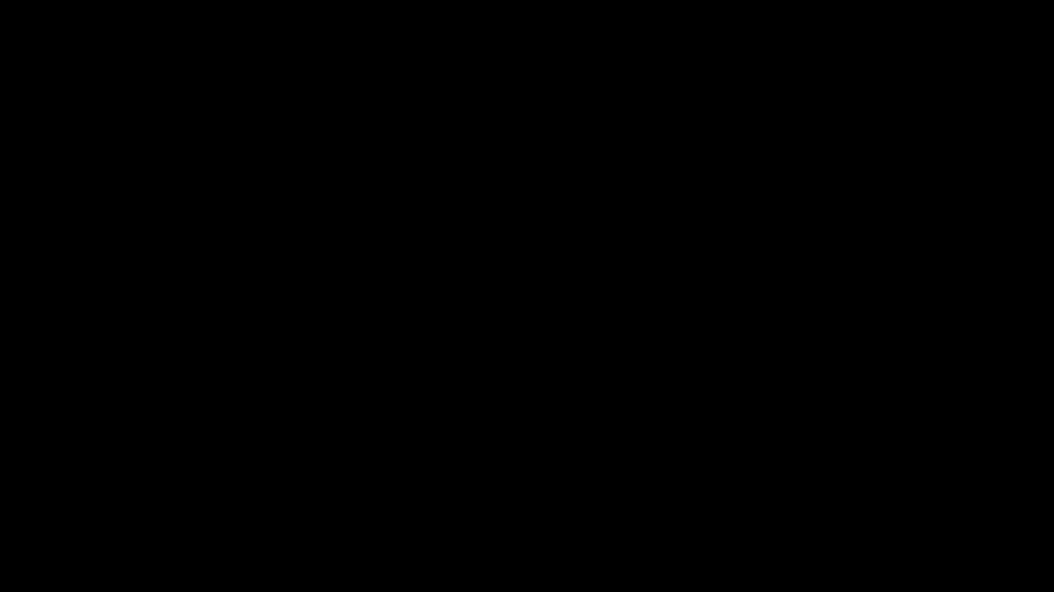
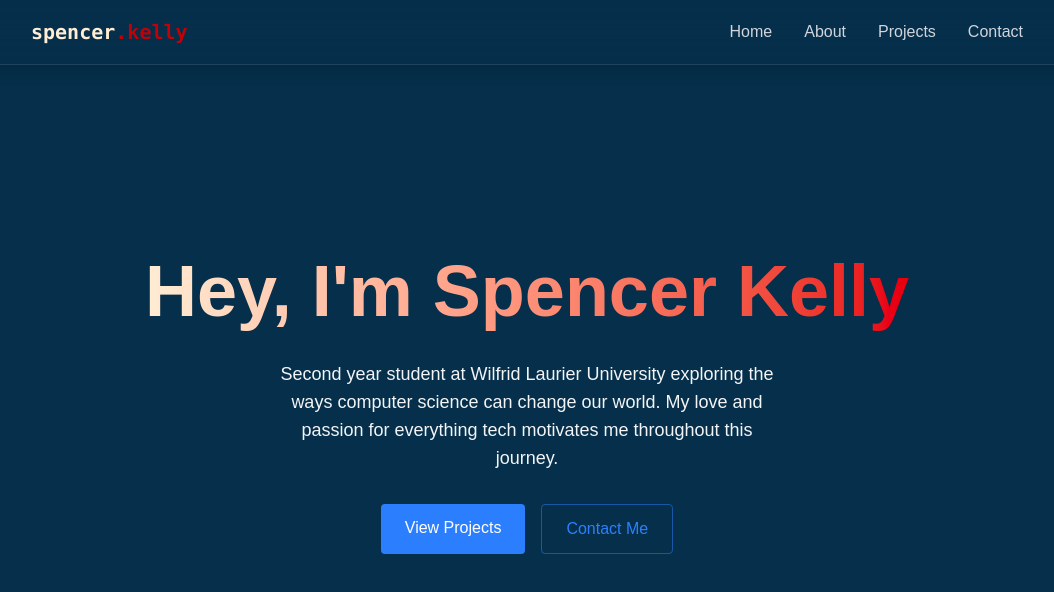
Before and after one commit to Flapjacck/React-Portfolio, a React (Vite) app: page / in a window 1280 px wide. Shown: the top 592 px of the page, without its empty margins (113-1167 px from the left). Built offline with nearby package versions, Linux system fonts and the light colour scheme.

Commit message:
Added navbar and home page components

```diff
--- a/src/App.tsx
+++ b/src/App.tsx
@@ -1,9 +1,12 @@
 import { useState } from "react";
 import { LoadingScreen } from "./components/LoadingScreen";
+import { Navbar } from "./components/Navbar";
+import { Home } from "./components/sections/Home";
 import './App.css'
 
 const App = () => {
   const [isLoaded, setIsLoaded] = useState(false);
+  const [menuOpen, setMenuOpen] = useState(false);
 
   return (
     <>
@@ -11,8 +14,10 @@ const App = () => {
       <div
         className={`min-h-screen transition-opacity duration-700 ${
           isLoaded ? "opacity-100" : "opacity-0"
-        } bg-black text-gray-100`}
+        } bg-sky-950 text-gray-100`}
       >
+        <Navbar menuOpen={menuOpen} setMenuOpen={setMenuOpen} />
+        <Home />
       </div>
     </>
   )
--- a/src/components/LoadingScreen.tsx
+++ b/src/components/LoadingScreen.tsx
@@ -6,7 +6,7 @@ interface LoadingScreenProps {
 
 export const LoadingScreen = ({ onComplete }: LoadingScreenProps) => {
   const [text, setText] = useState("");
-  const fullText = "<Hello Wolrd />";
+  const fullText = "<Welcome! />";
 
   useEffect(() => {
     let index = 0;
@@ -27,13 +27,13 @@ export const LoadingScreen = ({ onComplete }: LoadingScreenProps) => {
   }, [onComplete]);
 
   return (
-    <div className="fixed inset-0 z-50 bg-black text-gray-100 flex flex-col items-center justify-center">
+    <div className="fixed inset-0 z-50 bg-sky-950 text-orange-100 flex flex-col items-center justify-center">
       <div className="mb-4 text-4xl font-mono font-bold">
         {text} <span className="animate-blink ml-1"> | </span>
       </div>
 
-      <div className="w-[200px] h-[2px] bg-gray-800 rounded relative overflow-hidden">
-        <div className="w-[40%] h-full bg-blue-500 shadow-[0_0_15px_#3b82f6] animate-loading-bar"></div>
+      <div className="w-[200px] h-[2px] bg-sky-950 rounded relative overflow-hidden">
+        <div className="w-[40%] h-full bg-red-700 shadow-[0_0_15px_#3b82f6] animate-loading-bar"></div>
       </div>
     </div>
   );
--- /dev/null
+++ b/src/components/Navbar.tsx
@@ -0,0 +1,62 @@
+import { useEffect } from "react";
+
+interface NavbarProps {
+  menuOpen: boolean;
+  setMenuOpen: (open: boolean) => void;
+}
+
+export const Navbar = ({ menuOpen, setMenuOpen }: NavbarProps) => {
+  useEffect(() => {
+    document.body.style.overflow = menuOpen ? "hidden" : "";
+  }, [menuOpen]);
+  return (
+    <nav className="fixed top-0 w-full z-40 bg-[rgba(10, 10, 10, 0.8)] backdrop-blur-lg border-b border-white/10 shadow-lg">
+      <div className="max-w-5xl mx-auto px-4">
+        <div className="flex justify-between items-center h-16">
+          <a href="#home" className="font-mono text-xl font-bold text-orange-100">
+            {" "}
+            spencer<span className="text-red-700">.kelly</span>{" "}
+          </a>
+
+          <div
+            className="w-7 h-5 relative cursor-pointer z-40 md:hidden"
+            onClick={() => setMenuOpen(!menuOpen)}
+          >
+            &#9776;
+          </div>
+
+          <div className="hidden md:flex items-center space-x-8">
+            <a
+              href="#home"
+              className="text-gray-300 hove:text-white transition-colors"
+            >
+              {" "}
+              Home
+            </a>
+            <a
+              href="#about"
+              className="text-gray-300 hove:text-white transition-colors"
+            >
+              {" "}
+              About{" "}
+            </a>
+            <a
+              href="#projects"
+              className="text-gray-300 hove:text-white transition-colors"
+            >
+              {" "}
+              Projects{" "}
+            </a>
+            <a
+              href="#contact"
+              className="text-gray-300 hove:text-white transition-colors"
+            >
+              {" "}
+              Contact{" "}
+            </a>
+          </div>
+        </div>
+      </div>
+    </nav>
+  );
+};
--- /dev/null
+++ b/src/components/RevealOnScroll.tsx
@@ -0,0 +1,34 @@
+import { useEffect, useRef } from "react";
+
+import { ReactNode } from "react";
+
+interface RevealOnScrollProps {
+  children: ReactNode;
+}
+
+export const RevealOnScroll = ({ children }: RevealOnScrollProps) => {
+  const ref = useRef<HTMLDivElement>(null);
+
+  useEffect(() => {
+    const observer = new IntersectionObserver(
+      ([entry]) => {
+        if (entry.isIntersecting) {
+          if (ref.current) {
+            ref.current.classList.add("visible");
+          }
+        }
+      },
+      { threshold: 0.2, rootMargin: "0px 0px -50px 0px" }
+    );
+
+    if (ref.current) observer.observe(ref.current);
+
+    return () => observer.disconnect();
+  });
+
+  return (
+    <div ref={ref} className="reveal">
+      {children}
+    </div>
+  );
+};
--- /dev/null
+++ b/src/components/sections/Home.tsx
@@ -0,0 +1,39 @@
+import { RevealOnScroll } from "../RevealOnScroll";
+
+export const Home = () => {
+  return (
+    <section
+      id="home"
+      className="min-h-screen flex items-center justify-center relative"
+    >
+      <RevealOnScroll>
+        <div className="text-center z-10 px-4">
+          <h1 className="text-5xl md:text-7xl font-bold mb-6 bg-gradient-to-l from-red-600 to-orange-100 bg-clip-text text-transparent leading-tight">
+            Hey, I'm Spencer Kelly
+          </h1>
+
+          <p className="tex-gray-400 text-lg mb-8 max-w-lg mx-auto">
+          Second year student at Wilfrid Laurier University exploring the ways computer science can change our world.
+           My love and passion for everything tech motivates me throughout this journey.
+          </p>
+          <div className="flex justify-center space-x-4">
+            <a
+              href="#projects"
+              className="bg-blue-500 text-white py-3 px-6 rounded font-medium transition relative overflow-hidden hover:-translate-y-0.5 hover:shadow-[0_0_15px_rgba(59, 130, 246, 0.4)]"
+            >
+              View Projects
+            </a>
+
+            <a
+              href="#contact"
+              className="border border-blue-500/50 text-blue-500 py-3 px-6 rounded font-medium transition-all duration-200
+             hover:-translate-y-0.5 hover:shadow-[0_0_15px_rgba(59, 130, 246, 0.2)] hover:bg-blue-500/10"
+            >
+              Contact Me
+            </a>
+          </div>
+        </div>
+      </RevealOnScroll>
+    </section>
+  );
+};
--- a/src/index.css
+++ b/src/index.css
@@ -5,7 +5,7 @@ body {
   margin: 0;
   padding: 0;
   font-family: "Space Grotesk", sans-serif;
-  background: #0a0a0a;
+  background: #003049;
   color: #f3f4f6;
 }
 
@@ -21,7 +21,7 @@ body {
   }
 
   .animate-blink {
-    animation: blink 0.8s step-end infinite;
+    animation: blink 0.75s step-end infinite;
   }
 
   @keyframes loading {
@@ -34,7 +34,7 @@ body {
   }
 
   .animate-loading-bar {
-    animation: loading 0.8s ease infinite;
+    animation: loading 1.4s ease infinite;
   }
 }
 
```
